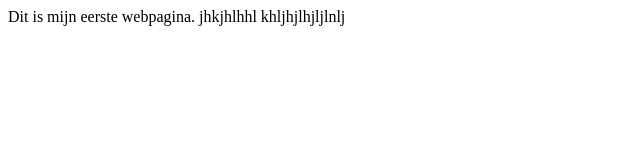
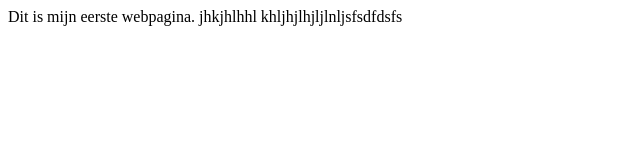
Before and after one commit to NovaHoofddorp/Testgit, a plain HTML site: page about.html in a window 1280 px wide. Shown: the full height of the page, 0-640 px from the left. Drawn offline with Linux system fonts and the light colour scheme.

Commit message:
wijziging about

```diff
--- a/about.html
+++ b/about.html
@@ -7,6 +7,6 @@
 <body>
 Dit is mijn eerste webpagina.
 jhkjhlhhl
-khljhjlhjljlnlj
+khljhjlhjljlnljsfsdfdsfs
 </body>
 </html>
```
